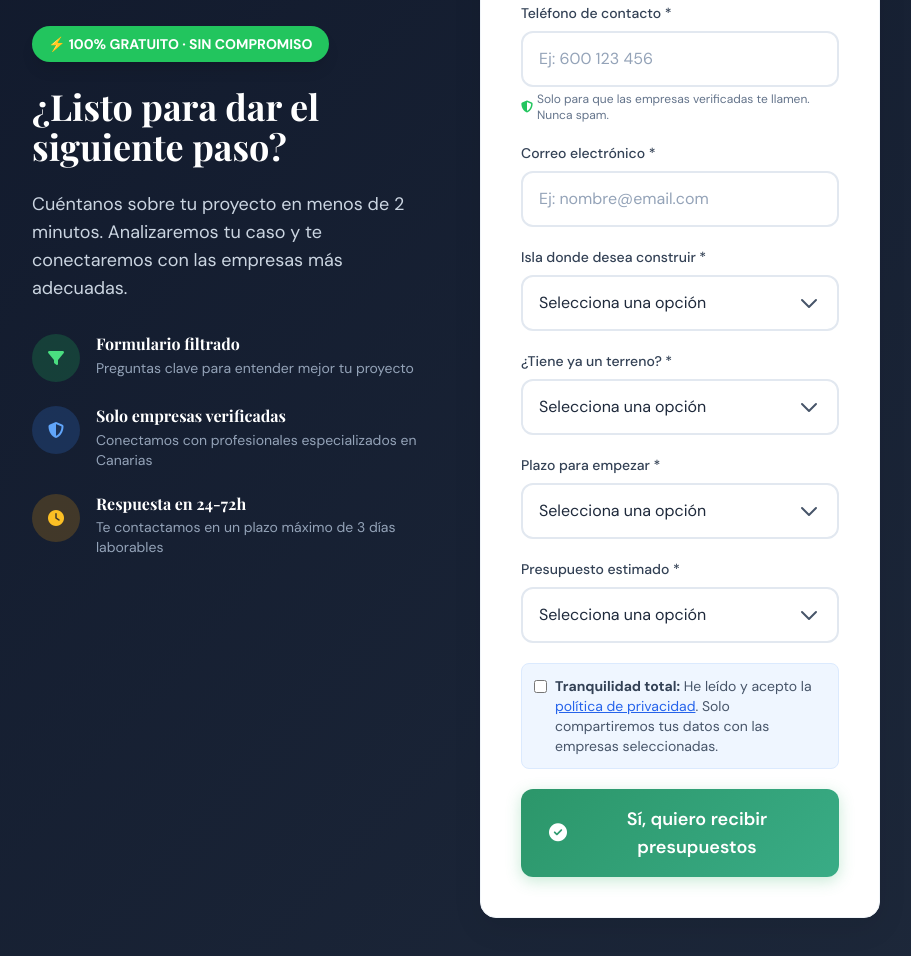
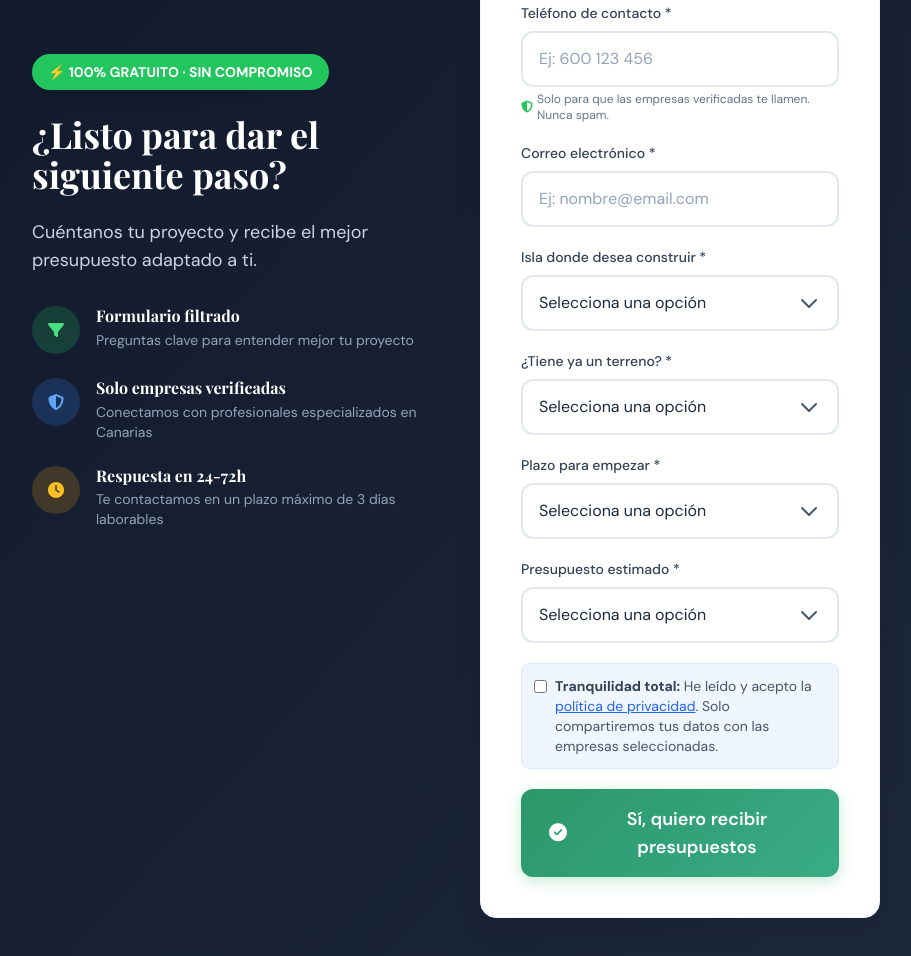
Before and after one commit to berserkmood/casas-prefabricadas-canarias, a plain HTML site: page index.html in a window 1280 px wide. Shown: the part 5058-6014 px from the top of the page, without its empty margins (184-1095 px from the left). Drawn offline with nearby package versions, Linux system fonts and the light colour scheme.

Commit message:
Update index.html

```diff
--- a/index.html
+++ b/index.html
@@ -486,7 +486,7 @@
                     </span>
                     <h2 class="text-3xl md:text-4xl font-bold mb-6">¿Listo para dar el siguiente paso?</h2>
                     <p class="text-lg text-slate-300 mb-8">
-                        Cuéntanos sobre tu proyecto en menos de 2 minutos. Analizaremos tu caso y te conectaremos con las empresas más adecuadas.
+                        Cuéntanos tu proyecto y recibe el mejor presupuesto adaptado a ti.
                     </p>
 
                     <div class="space-y-6 mb-8">
@@ -699,4 +699,5 @@
 
     <script src="assets/js/script.js"></script>
 </body>
+
 </html>
```
